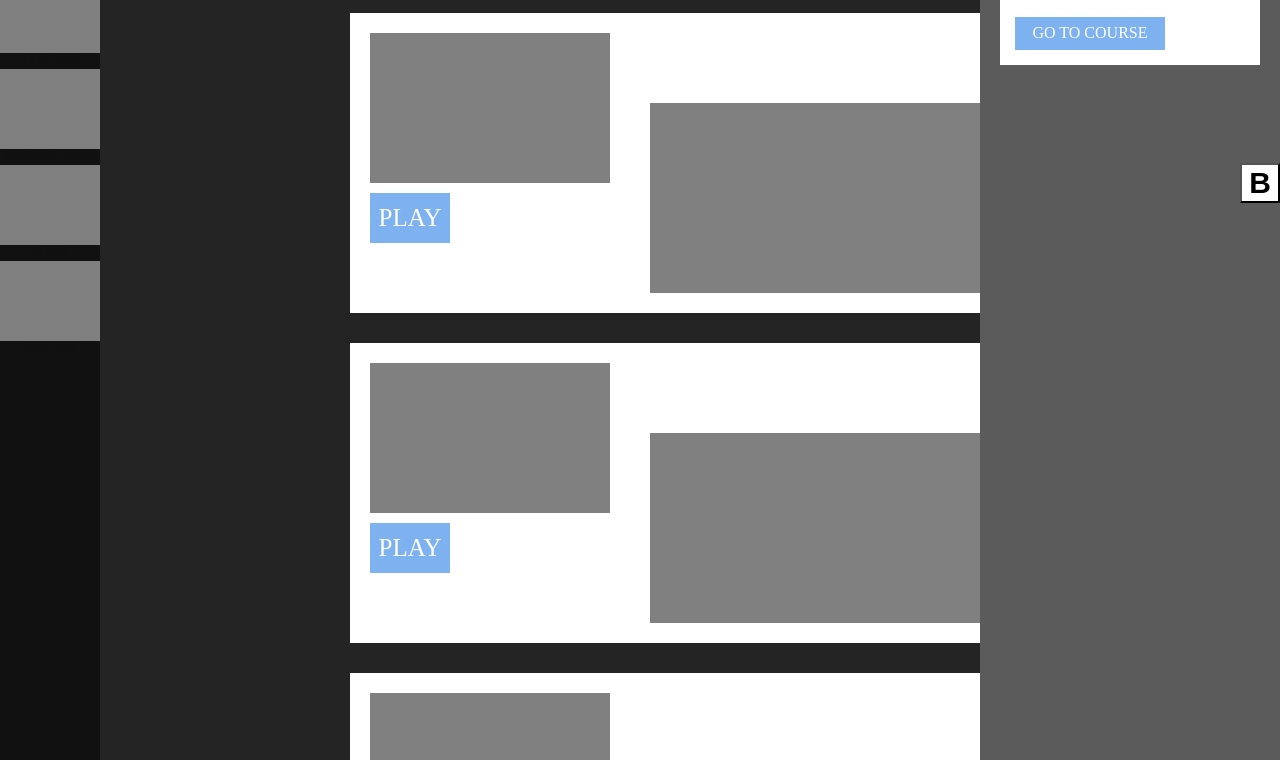
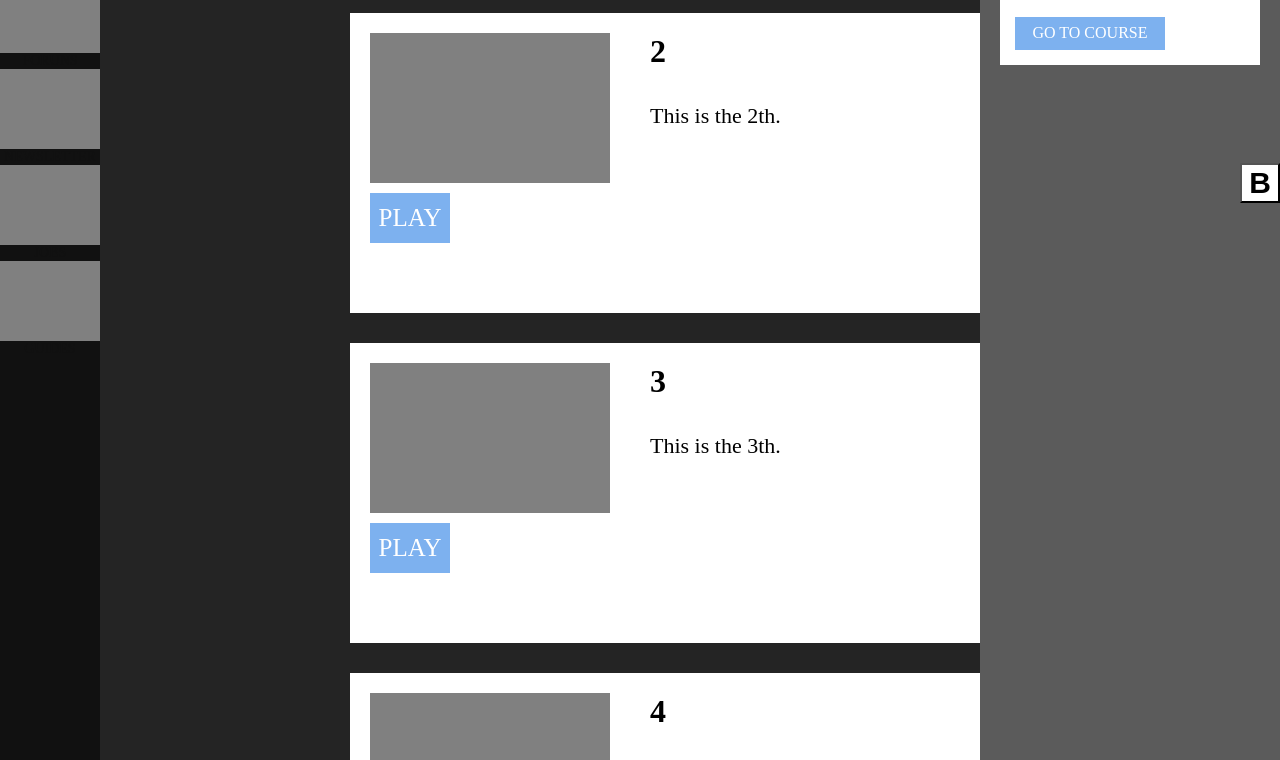
Before and after one commit to dreamzz2000/task1, a plain HTML site: page HC/task1.html in a window 1280 px wide. Shown: the part 597-1357 px from the top of the page. Drawn offline with Linux system fonts and the light colour scheme.

Commit message:
before ajax

```diff
--- a/HC/main.js
+++ b/HC/main.js
@@ -88,4 +88,15 @@ for(var i=0; i<=9; i++)
     document.querySelector(text).innerText = data[];
 }
 
+
 */
+
+//演示
+for(var i=0; i<=9; i++)
+{
+    var h1 = ".h1" + num[i];
+    var text = ".text" + num[i];
+    document.querySelector(h1).innerText = num[i];
+    document.querySelector(text).innerText = "This is the " + num[i] +"th.";
+    console.log("666");
+}
--- a/HC/style.css
+++ b/HC/style.css
@@ -267,8 +267,7 @@ max-width: 680px;
 div.content div.text
 {
     position: absolute;  top: 90px;  right: 20px;  bottom: 20px;  left: 300px;  z-index: 99;  margin: 0;
-
-background-color: grey;
+font-size: 22px;
 
 }
 
```
